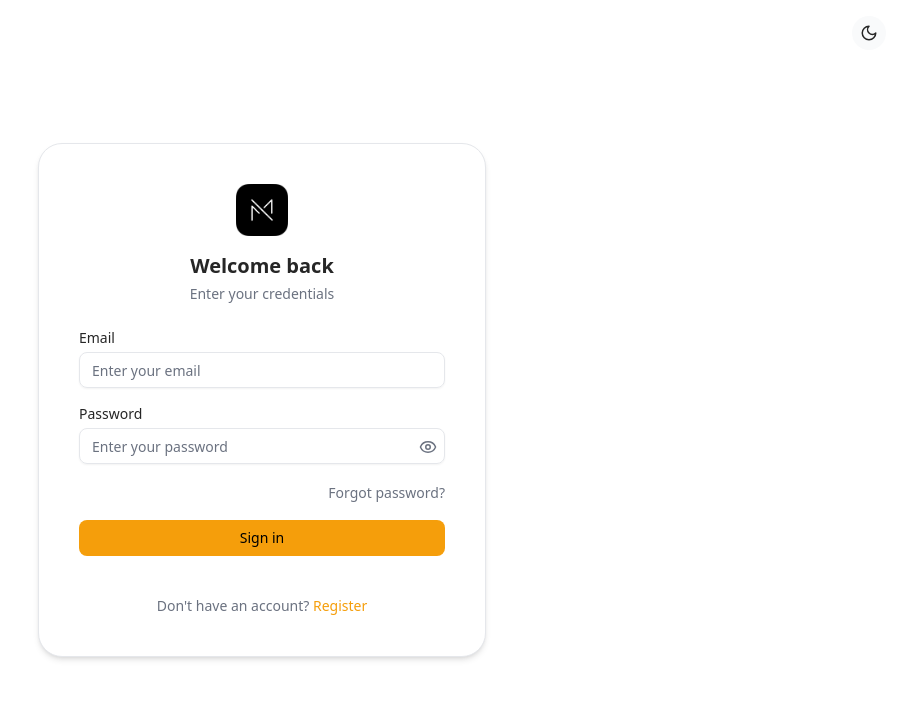
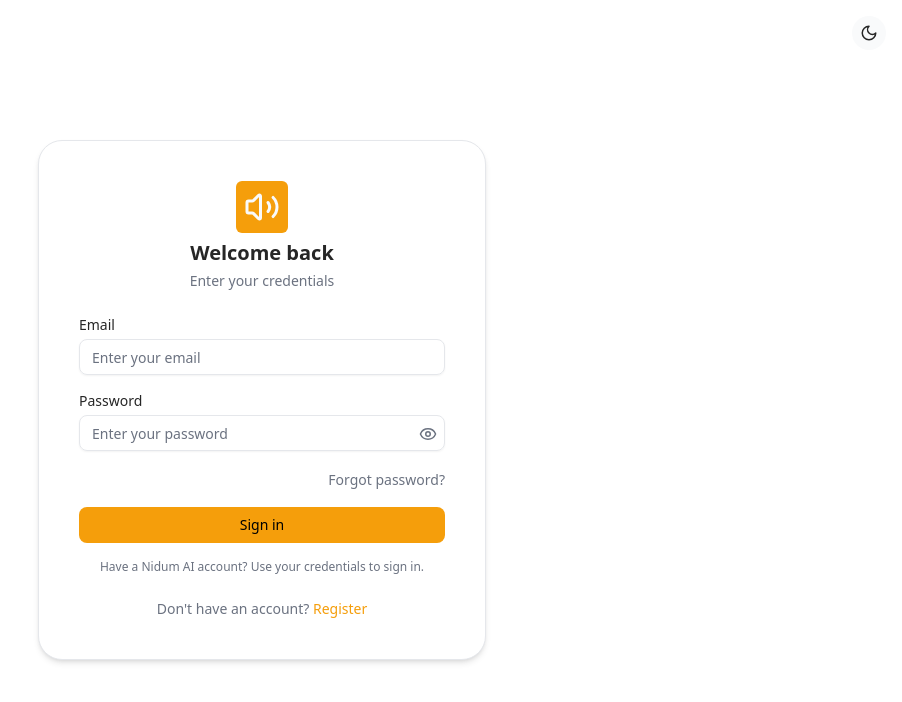
Before and after one commit to aivfkesavan/tts_desktop, a React (Vite) app: page /#/login in a window 1280 px wide. Shown: the top 702 px of the page, without its empty margins (378-1280 px from the left). Built offline with nearby package versions, Linux system fonts and the light colour scheme.

Commit message:
ui updates

```diff
--- a/electron-builder.yml
+++ b/electron-builder.yml
@@ -1,9 +1,9 @@
 appId: com.nidum.ai.native_node
-productName: NativeNode
+productName: TextToSpeech
 directories:
   buildResources: public
 win:
-  executableName: NativeNode
+  executableName: TextToSpeech
 nsis:
   artifactName: ${name}-${version}.${ext}
   shortcutName: ${productName}
@@ -14,4 +14,4 @@ appImage:
 npmRebuild: false
 publish:
   provider: generic
-  url: https://releases.nidum.ai/nativenode/
+  url: https://releases.nidum.ai/texttospeech/
--- a/electronApp/auto-update-manager.ts
+++ b/electronApp/auto-update-manager.ts
@@ -7,7 +7,7 @@ function autoUpdateManager(win: BrowserWindow) {
   autoUpdater.autoInstallOnAppQuit = true
   autoUpdater.setFeedURL({
     provider: 'generic',
-    url: 'https://releases.nidum.ai/nativenode/',
+    url: 'https://releases.nidum.ai/texttospeech/',
   })
 
   autoUpdater.on('checking-for-update', () => {
--- a/electronApp/index.ts
+++ b/electronApp/index.ts
@@ -23,10 +23,10 @@ let serverApp: any
 
 if (process.defaultApp) {
   if (process.argv.length >= 2) {
-    app.setAsDefaultProtocolClient('nativenode', process.execPath, [path.resolve(process.argv[1] as string)])
+    app.setAsDefaultProtocolClient('tts', process.execPath, [path.resolve(process.argv[1] as string)])
   }
 } else {
-  app.setAsDefaultProtocolClient('nativenode')
+  app.setAsDefaultProtocolClient('tts')
 }
 
 function createWindow() {
--- a/src/components/auth-wrapper/index.tsx
+++ b/src/components/auth-wrapper/index.tsx
@@ -1,9 +1,6 @@
-import { Moon, Sun } from 'lucide-react'
+import { Moon, Sun, Volume2 } from 'lucide-react'
 
 import { useTheme } from '@/components/common/theme-provider'
-
-import logoLight from '@/assets/imgs/icon.png'
-import logoDark from '@/assets/imgs/icon_v2.png'
 
 type props = {
   children: React.ReactNode
@@ -26,12 +23,8 @@ function AuthWrapper({ children, title, description }: props) {
       <div className='w-full max-w-md space-y-6'>
         <div className='bg-card border border-border rounded-3xl p-10 shadow-md'>
           <div className='space-y-1.5'>
-            <div className='flex flex-col justify-center items-center gap-2 mb-4'>
-              <img
-                src={theme === 'dark' ? logoDark : logoLight}
-                alt='NativeNode Logo'
-                className='w-13 h-13 object-contain rounded-sm transition-opacity duration-200'
-              />
+            <div className='w-fit mx-auto p-2 rounded-sm text-muted bg-primary'>
+              <Volume2 className='w-9 h-9' />
             </div>
 
             <div>
--- a/src/pages/home/main-component.tsx
+++ b/src/pages/home/main-component.tsx
@@ -89,7 +89,7 @@ function MainPanel() {
       const response = await fetch(`${root.localBackendUrl}/tts`, {
         method: 'POST',
         headers: { 'Content-Type': 'application/json' },
-        body: JSON.stringify({ text, voice: 'bf_emma', speed }),
+        body: JSON.stringify({ text, voice, speed }),
       })
 
       if (!response.ok) return
@@ -108,6 +108,8 @@ function MainPanel() {
     stop()
     setStatus('idle')
   }
+
+  console.log('voice', voice)
 
   return (
     <div className='h-full flex-1 max-w-7xl mx-auto grid grid-rows-[auto_1fr_auto] bg-background'>
@@ -128,7 +130,7 @@ function MainPanel() {
           <div className='mb-6'>
             <Label className='text-sm font-medium text-foreground mb-2 flex items-center gap-2'>
               <Sparkles className='w-4 h-4 text-muted-foreground' />
-              Model
+              Voice
             </Label>
 
             <div className='flex gap-2 items-center'>
--- a/src/pages/home/nav.tsx
+++ b/src/pages/home/nav.tsx
@@ -25,7 +25,7 @@ function Nav() {
             <div className='p-1.5 rounded-sm text-muted bg-primary'>
               <Volume2 className='w-5 h-5' />
             </div>
-            <span className='text-2xl font-bold text-black dark:text-white'>Chatterbox TTS Server</span>
+            <span className='text-2xl font-bold text-black dark:text-white'>Text to Speech</span>
           </div>
 
           <div className='flex items-center gap-2 sm:gap-4'>
--- a/src/pages/login/index.tsx
+++ b/src/pages/login/index.tsx
@@ -72,6 +72,10 @@ function Login() {
           {isPending ? 'Signing in...' : 'Sign in'}
         </Button>
 
+        <div className='text-center text-xs text-muted-foreground !mb-4 '>
+          Have a Nidum AI account? Use your credentials to sign in.
+        </div>
+
         <div className='text-center text-sm text-muted-foreground mt-6'>
           Don&apos;t have an account? {'  '}
           <Link to='/signup' className='text-primary hover:underline'>
```
